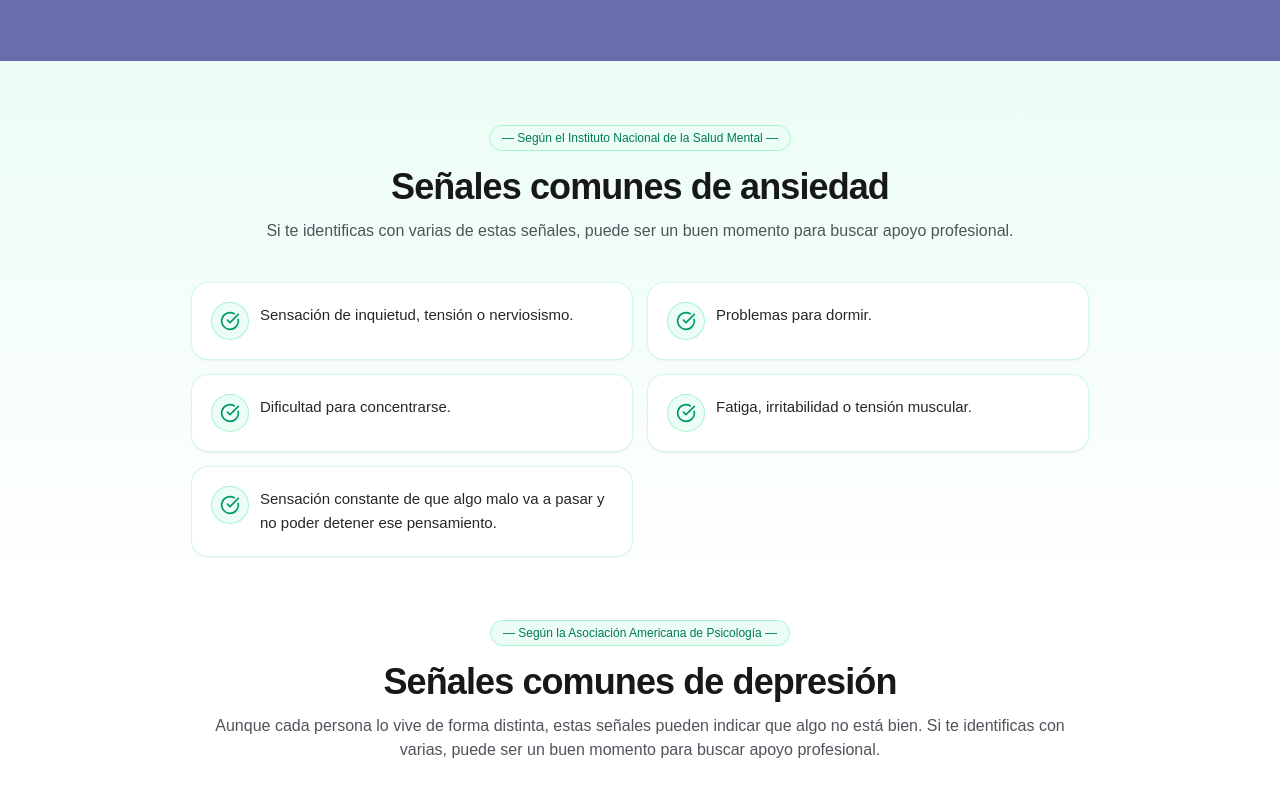
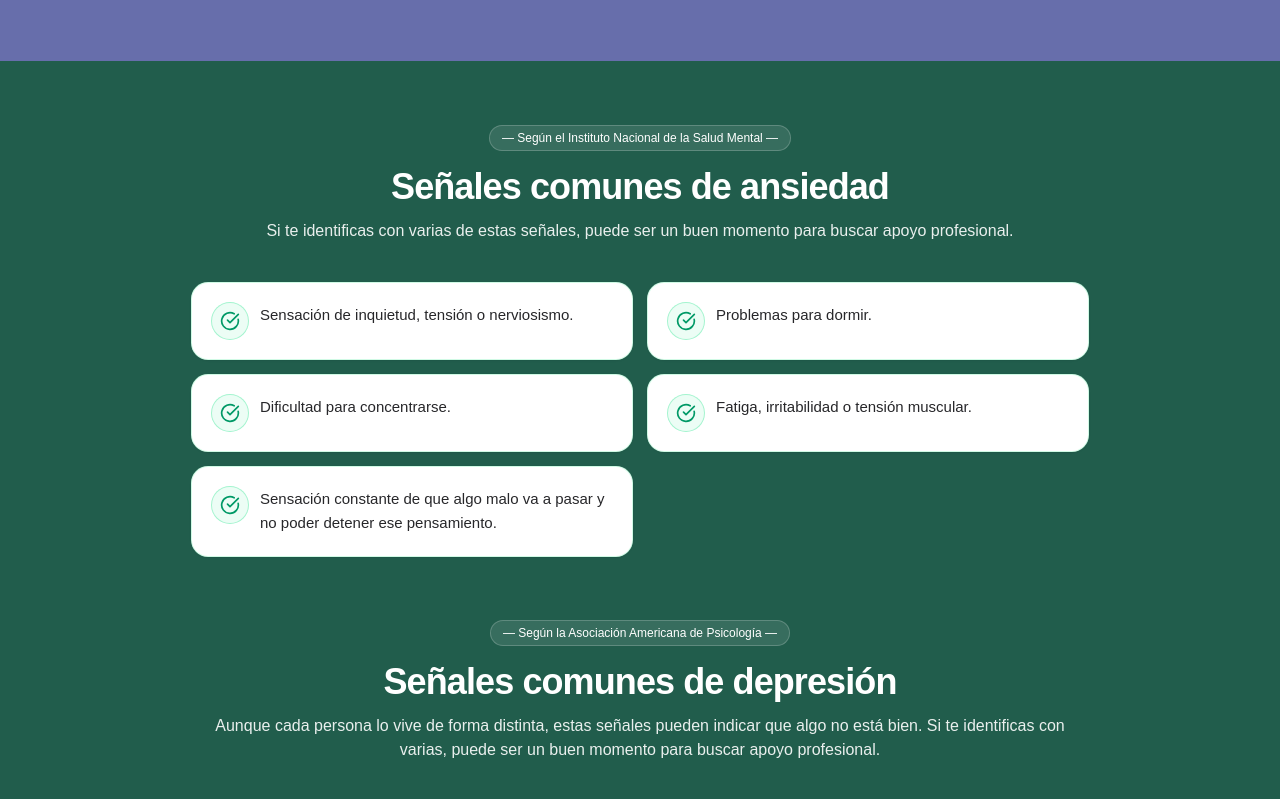
Before and after one commit to gpedrosad/landingProyecto, a Next.js app: page / in a window 1280 px wide. Shown: the part 1360-2159 px from the top of the page. Built offline with nearby package versions, Linux system fonts and the light colour scheme.

Commit message:
cambio de color

```diff
--- a/src/components/SymptomsSection.tsx
+++ b/src/components/SymptomsSection.tsx
@@ -18,8 +18,8 @@ const depressionSymptoms = [
 ];
 
 export function SymptomsSection({
-  /** Clases Tailwind para el fondo (verde → blanco) */
-  backgroundClass = "bg-gradient-to-b from-emerald-50 via-white to-white",
+  /** Fondo con transición al blanco al final */
+  backgroundClass = "bg-[linear-gradient(to_bottom,#215d4c_0%,#215d4c_85%,#ffffff_100%)]",
 }: {
   backgroundClass?: string;
 }) {
@@ -29,13 +29,13 @@ export function SymptomsSection({
         {/* ───────────── Ansiedad ───────────── */}
         <div>
           <div className="text-center">
-            <span className="inline-flex items-center rounded-full border border-emerald-200 bg-emerald-50 px-3 py-1 text-xs font-medium text-emerald-700">
+            <span className="inline-flex items-center rounded-full border border-white/20 bg-white/10 px-3 py-1 text-xs font-medium text-white">
               — Según el Instituto Nacional de la Salud Mental —
             </span>
-            <h2 className="mt-4 text-3xl sm:text-4xl font-semibold tracking-tight text-zinc-900">
+            <h2 className="mt-4 text-3xl sm:text-4xl font-semibold tracking-tight text-white">
               Señales comunes de ansiedad
             </h2>
-            <p className="mt-3 text-zinc-600">
+            <p className="mt-3 text-white/90">
               Si te identificas con varias de estas señales, puede ser un buen momento para buscar apoyo profesional.
             </p>
           </div>
@@ -58,13 +58,13 @@ export function SymptomsSection({
         {/* ───────────── Depresión ───────────── */}
         <div>
           <div className="text-center">
-            <span className="inline-flex items-center rounded-full border border-emerald-200 bg-emerald-50 px-3 py-1 text-xs font-medium text-emerald-700">
+            <span className="inline-flex items-center rounded-full border border-white/20 bg-white/10 px-3 py-1 text-xs font-medium text-white">
               — Según la Asociación Americana de Psicología —
             </span>
-            <h2 className="mt-4 text-3xl sm:text-4xl font-semibold tracking-tight text-zinc-900">
+            <h2 className="mt-4 text-3xl sm:text-4xl font-semibold tracking-tight text-white">
               Señales comunes de depresión
             </h2>
-            <p className="mt-3 text-zinc-600">
+            <p className="mt-3 text-white/90">
               Aunque cada persona lo vive de forma distinta, estas señales pueden indicar que algo no está bien. Si te
               identificas con varias, puede ser un buen momento para buscar apoyo profesional.
             </p>
```
